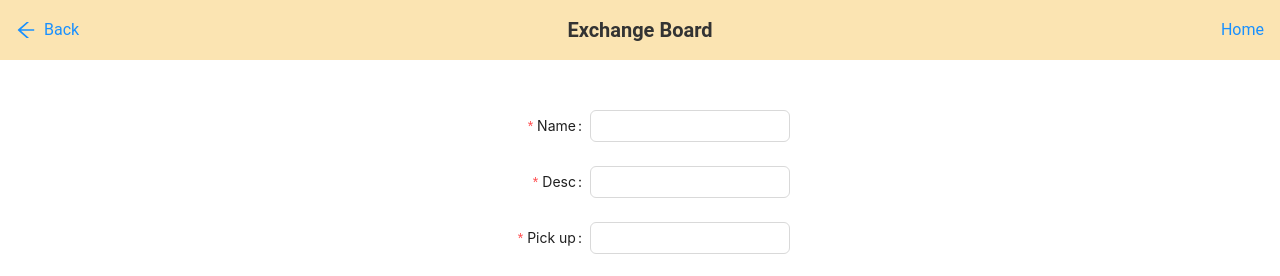
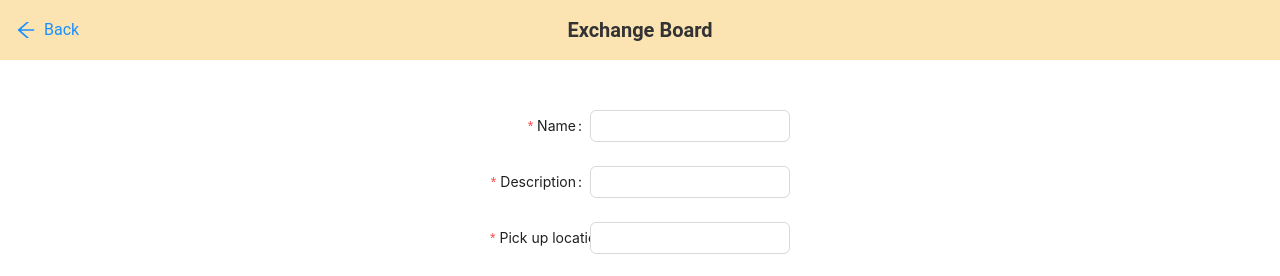
Before and after one commit to cmusv/neighborly, a React (Create React App) app in the folder front-end/: page /exchange-board/offers in a window 1280 px wide. Shown: the top 276 px of the page. Built offline with nearby package versions, Linux system fonts and the light colour scheme.

Commit message:
refactor: style

```diff
--- a/front-end/src/components/ExchangeBoard/Header/Header.js
+++ b/front-end/src/components/ExchangeBoard/Header/Header.js
@@ -3,24 +3,28 @@ import { useNavigate } from 'react-router-dom';
 import { ArrowLeftOutlined } from '@ant-design/icons';
 import './styles.css';
 
-const Header = () => {
+const Header = ({ buttonType }) => {
   const navigate = useNavigate();
   const onBack = () => {
-    navigate(-1);
+    navigate('/exchange-board');
   };
   const onHome = () => {
     navigate('/');
   };
   return (
     <header className='header'>
-      <div className='header-left' onClick={onBack}>
-        <ArrowLeftOutlined className='back-icon' />
-        <span className='home-text'>Back</span>
-      </div>
+      {buttonType === 'home' ? (
+        <div className='header-left' onClick={onHome}>
+          <ArrowLeftOutlined className='back-icon' />
+          <span className='home-text'>Home</span>
+        </div>
+      ) : (
+        <div className='header-left' onClick={onBack}>
+          <ArrowLeftOutlined className='back-icon' />
+          <span className='home-text'>Back</span>
+        </div>
+      )}
       <h1 className='header-title'>Exchange Board</h1>
-      <div className='header-right' onClick={onHome}>
-        <span className='home-text'>Home</span>
-      </div>
     </header>
   );
 };
--- a/front-end/src/pages/ExchangeBoard/details.js
+++ b/front-end/src/pages/ExchangeBoard/details.js
@@ -52,7 +52,7 @@ const Details = () => {
   return (
     <div className='outer-container'>
       <div>
-        <Header />
+        <Header buttonType='back' />
       </div>
       <div
         className='container'
--- a/front-end/src/pages/ExchangeBoard/home.js
+++ b/front-end/src/pages/ExchangeBoard/home.js
@@ -62,7 +62,7 @@ const ExchangeBoard = () => {
   return (
     <div className='outer-container'>
       <div>
-        <Header />
+        <Header buttonType='home' />
       </div>
       <div className='search-bar'>
         <Search onSearch={onSearch} style={{ width: 150 }} />
--- a/front-end/src/pages/ExchangeBoard/offers.js
+++ b/front-end/src/pages/ExchangeBoard/offers.js
@@ -104,7 +104,7 @@ const Offers = () => {
   return (
     <div className='outer-container'>
       <div>
-        <Header />
+        <Header buttonType='back' />
       </div>
       <Form
         name='basic'
@@ -136,7 +136,7 @@ const Offers = () => {
         </Form.Item>
         <Form.Item
           name='description'
-          label='Desc'
+          label='Description'
           rules={[
             { required: true, message: 'Please input description!' },
           ]}
@@ -145,7 +145,7 @@ const Offers = () => {
         </Form.Item>
         <Form.Item
           name='pickup'
-          label='Pick up'
+          label='Pick up location and time'
           rules={[
             { required: true, message: 'Please input pick up!' },
           ]}
@@ -162,7 +162,14 @@ const Offers = () => {
         <Form.Item rules={[{ required: true }]}>
           <div>
             <Upload
-              action='https://660d2bd96ddfa2943b33731c.mockapi.io/api/upload'
+              customRequest={
+                // mock successful upload
+                ({ file, onSuccess }) => {
+                  setTimeout(() => {
+                    onSuccess('ok');
+                  }, 0);
+                }
+              }
               listType='picture-card'
               fileList={fileList}
               onPreview={handlePreview}
--- a/front-end/src/pages/ExchangeBoard/orders.js
+++ b/front-end/src/pages/ExchangeBoard/orders.js
@@ -110,7 +110,7 @@ const Orders = () => {
   return (
     <div className='outer-container'>
       <div>
-        <Header />
+        <Header buttonType='back' />
       </div>
       <div className='search-bar'>
         <Search onSearch={onSearch} style={{ width: 150 }} />
```
